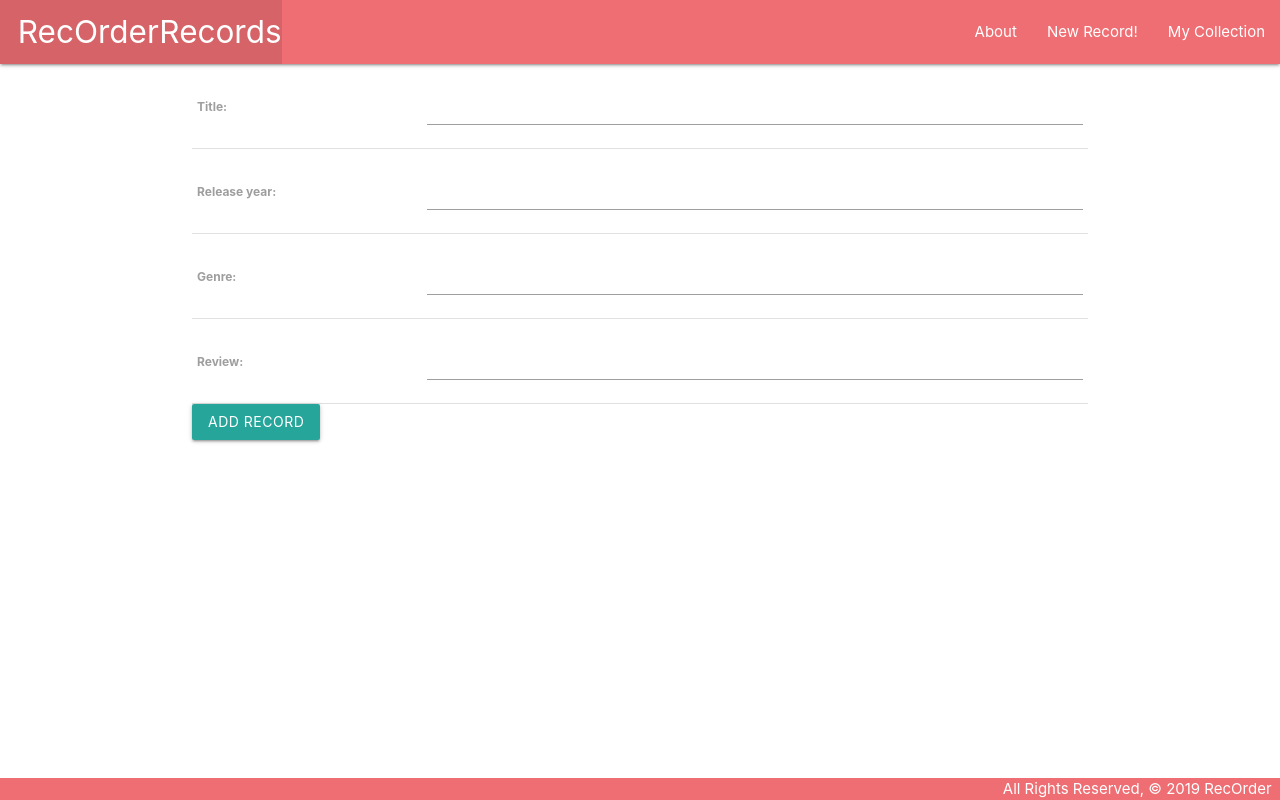
After one commit to TylerReidd/Recorder, a Django app: page /records/create/ in a window 1280 px wide. The commit adds this page. Run offline with Django 3.2, Linux system fonts and the light colour scheme.

Commit message:
add new record form

```diff
--- a/main_app/templates/base.html
+++ b/main_app/templates/base.html
@@ -17,8 +17,9 @@
               <li><a href="/" class="left brand-logo">&nbsp;&nbsp;RecOrderRecords</a></li>
             </ul>
             <ul class="right">
-              <li><a href="/about">About</a></li>
-              <li><a href="/records">My Collection</a></li>
+              <li><a href="{% url 'about' %}">About</a></li>
+              <li><a href="{% url 'records_create' %}">New Record!</a></li>
+              <li><a href="{% url 'index' %}">My Collection</a></li>
             </ul>
           </div>
         </nav>
--- /dev/null
+++ b/main_app/templates/main_app/record_form.html
@@ -0,0 +1,11 @@
+{% extends 'base.html' %}
+
+{% block content %}
+<form action="" method="post">
+    {% csrf_token %}
+    <table>
+        {{ form.as_table }}
+    </table>
+    <input type="submit" value="Add Record" class="btn">
+</form>
+{% endblock %}
--- a/main_app/urls.py
+++ b/main_app/urls.py
@@ -7,4 +7,5 @@ urlpatterns = [
     path('about/', views.about, name='about'),
     path('records/', views.records_index, name='index'),
     path('records/<int:record_id>/', views.records_detail, name='detail'),
+    path('records/create/', views.RecordCreate.as_view(), name='records_create'),
 ]
--- a/main_app/views.py
+++ b/main_app/views.py
@@ -1,6 +1,11 @@
 from django.shortcuts import render
 from .models import Record
+from django.views.generic.edit import CreateView
 # Create your views here.
+
+class RecordCreate(CreateView):
+    model = Record
+    fields = '__all__'
 
 
 def home(request):
```
